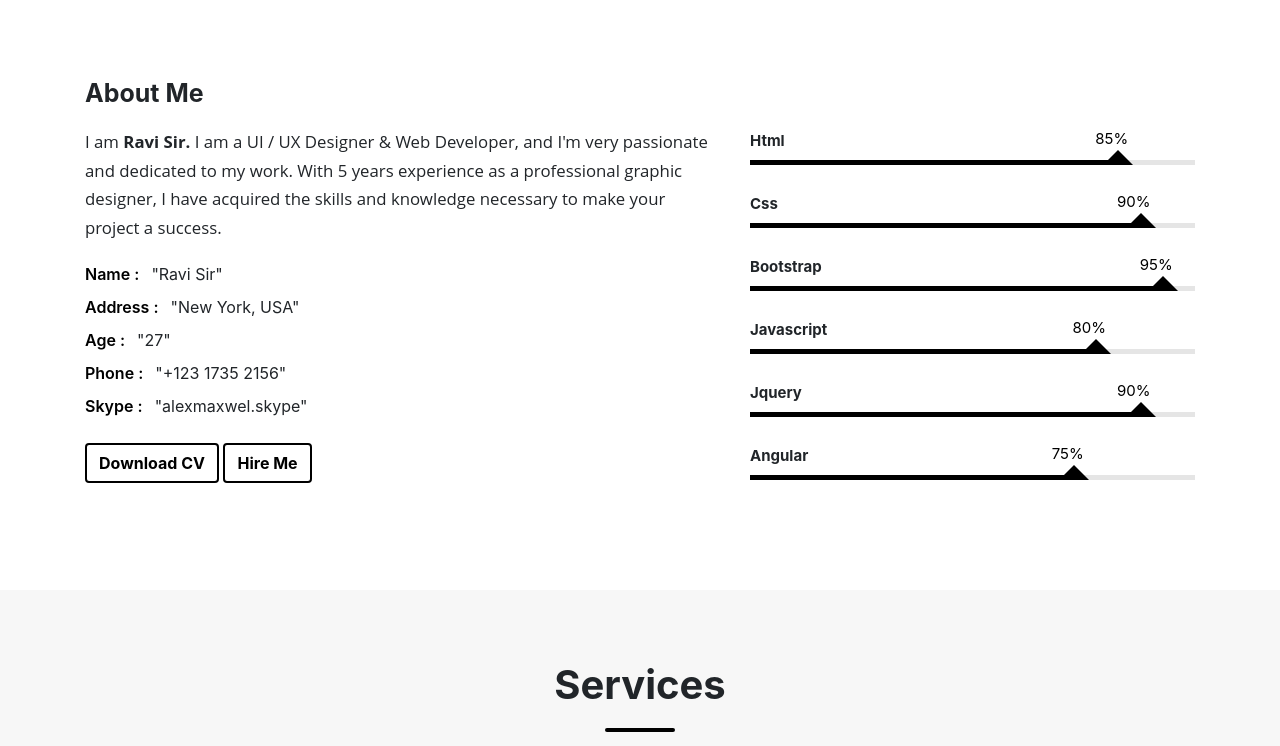
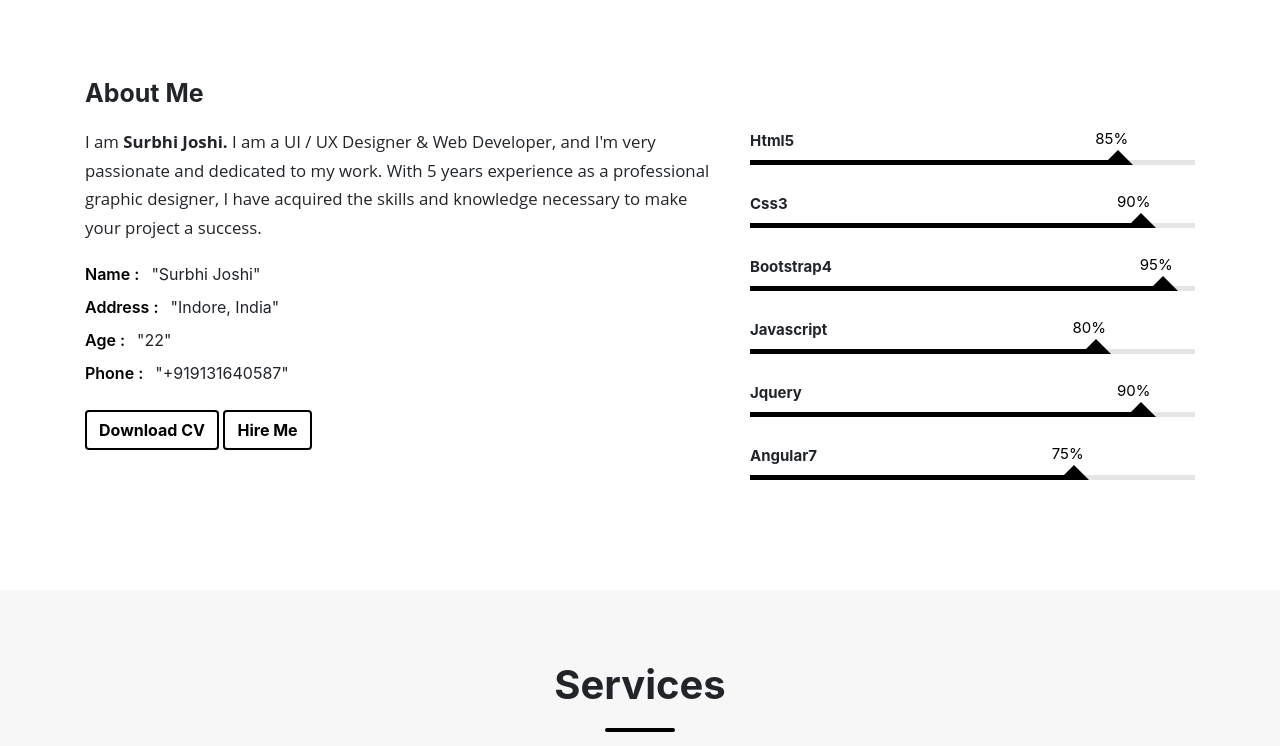
Before and after one commit to joshisurbhi97/My-Portfolio, a plain HTML site: page index.html in a window 1280 px wide. Shown: the part 887-1633 px from the top of the page. Drawn offline with nearby package versions, Linux system fonts and the light colour scheme.

Commit message:
portfolio

```diff
--- a/index.html
+++ b/index.html
@@ -13,7 +13,7 @@
     <link rel="stylesheet" href="css/style.css">
     <link rel="stylesheet" href="css/demo.css">
 
-    <title>ravi sir portfolio</title>
+    <title>My Portfolio</title>
 
   </head>
   <body>
@@ -29,7 +29,7 @@
 
                     <nav class="navbar navbar-expand-lg navbar-light bg-fixNavbar my-navbar fixed-top pt-3 pb-3">
                             <div class="container">
-                        <a class="navbar-brand" href="#">RAVI</a>
+                        <a class="navbar-brand" href="#">SUR.B</a>
                         <button class="navbar-toggler" type="button" data-toggle="collapse" data-target="#navbarNavDropdown" aria-controls="navbarNavDropdown" aria-expanded="false" aria-label="Toggle navigation">
                           <span class="navbar-toggler-icon menu-icon"></span>
                         </button>
@@ -58,7 +58,7 @@
                         <div class="row pt-5 banner-content">
                                 <div class=" col-md-6">
                                             <div class="banner-text animated fadeInLeft">
-                                                <h1>Hi! I'm ravi sir.</h1>
+                                                <h1>Hi! I'm surbhi.</h1>
                                                 <!-- <div id="page_wrap">
 
                                                         <div class="banner">
@@ -100,13 +100,12 @@
                      <div class="col-md-7">
                           <div class="about-text">
                               <h3>About Me</h3>
-                              <p>I am <b>Ravi Sir.</b> I am a UI / UX Designer & Web Developer, and I'm very passionate and dedicated to my work. With 5 years experience as a professional graphic designer, I have acquired the skills and knowledge necessary to make your project a success.</p>
+                              <p>I am <b>Surbhi Joshi.</b> I am a UI / UX Designer & Web Developer, and I'm very passionate and dedicated to my work. With 5 years experience as a professional graphic designer, I have acquired the skills and knowledge necessary to make your project a success.</p>
                               <ul>
-                                  <li><span>Name : </span>"Ravi Sir"</li>
-                                  <li><span>Address  : </span>"New York, USA"</li>
-                                  <li><span>Age  : </span>"27"</li>
-                                  <li><span>Phone  : </span>"+123 1735 2156"</li>
-                                  <li><span>Skype  : </span>"alexmaxwel.skype"</li>
+                                  <li><span>Name : </span>"Surbhi Joshi"</li>
+                                  <li><span>Address  : </span>"Indore, India"</li>
+                                  <li><span>Age  : </span>"22"</li>
+                                  <li><span>Phone  : </span>"+919131640587"</li>
                               </ul>
                               <a href="" class="btn btn-primary">Download CV </a>
                               <a href="" class="btn btn-primary">Hire Me </a>
@@ -114,7 +113,7 @@
                      </div>
                      <div class="col-md-5">
                          <div class="about-skills">
-                             <h3 class="progress-title">html</h3>
+                             <h3 class="progress-title">html5</h3>
                              <div class="progress">
                                  <div class="progress-bar" style="width:85%;">
                                      <div class="progress-value">
@@ -122,7 +121,7 @@
                                      </div>
                                  </div>
                              </div>
-                             <h3 class="progress-title">css</h3>
+                             <h3 class="progress-title">css3</h3>
                              <div class="progress">
                                  <div class="progress-bar" style="width:90%;">
                                      <div class="progress-value">
@@ -130,7 +129,7 @@
                                      </div>
                                  </div>
                              </div>
-                             <h3 class="progress-title">bootstrap</h3>
+                             <h3 class="progress-title">bootstrap4</h3>
                              <div class="progress">
                                  <div class="progress-bar" style="width:95%;">
                                      <div class="progress-value">
@@ -154,7 +153,7 @@
                                      </div>
                                  </div>
                              </div>
-                             <h3 class="progress-title">angular</h3>
+                             <h3 class="progress-title">angular7</h3>
                              <div class="progress">
                                  <div class="progress-bar" style="width:75%;">
                                      <div class="progress-value">
```
